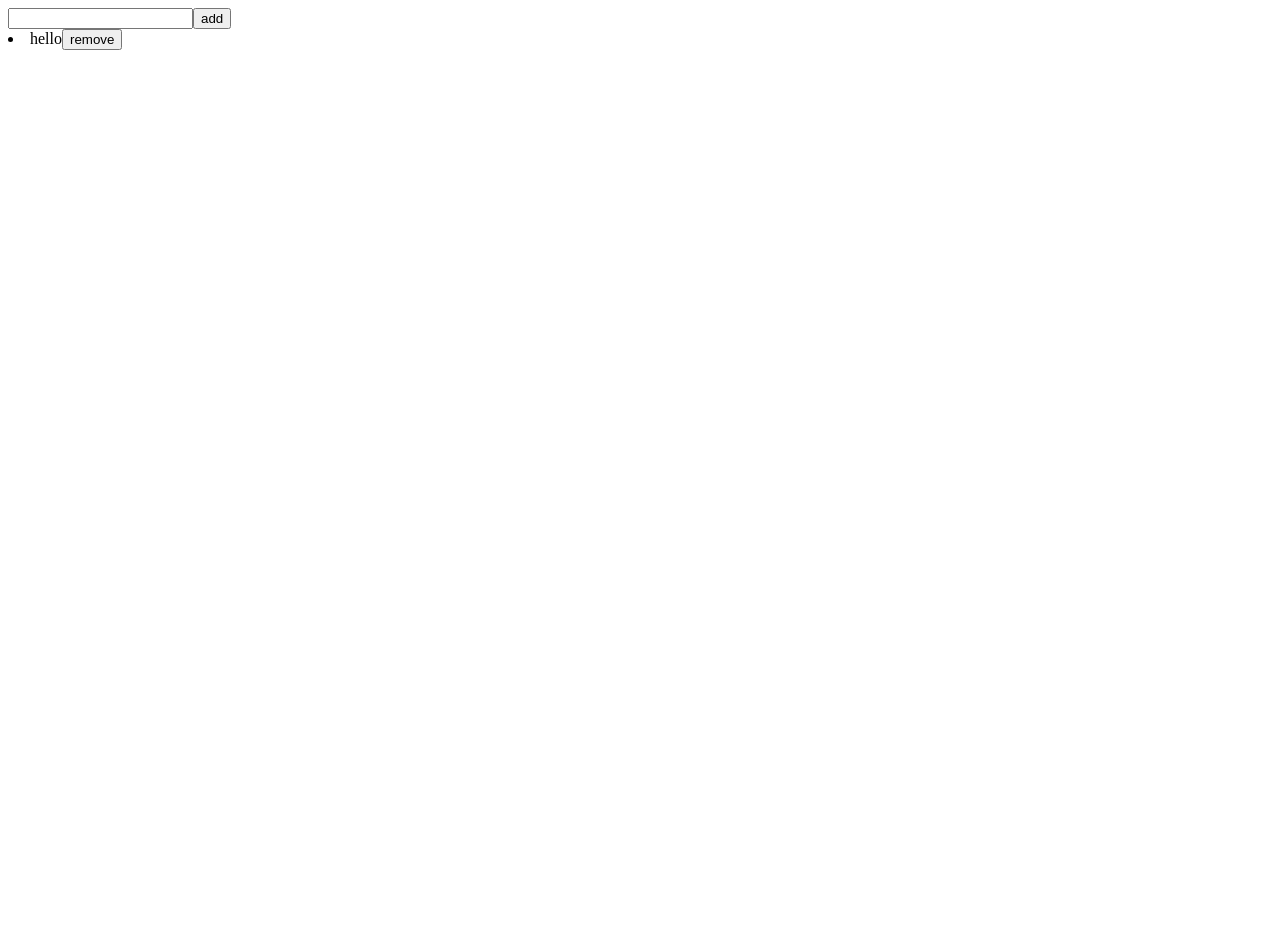
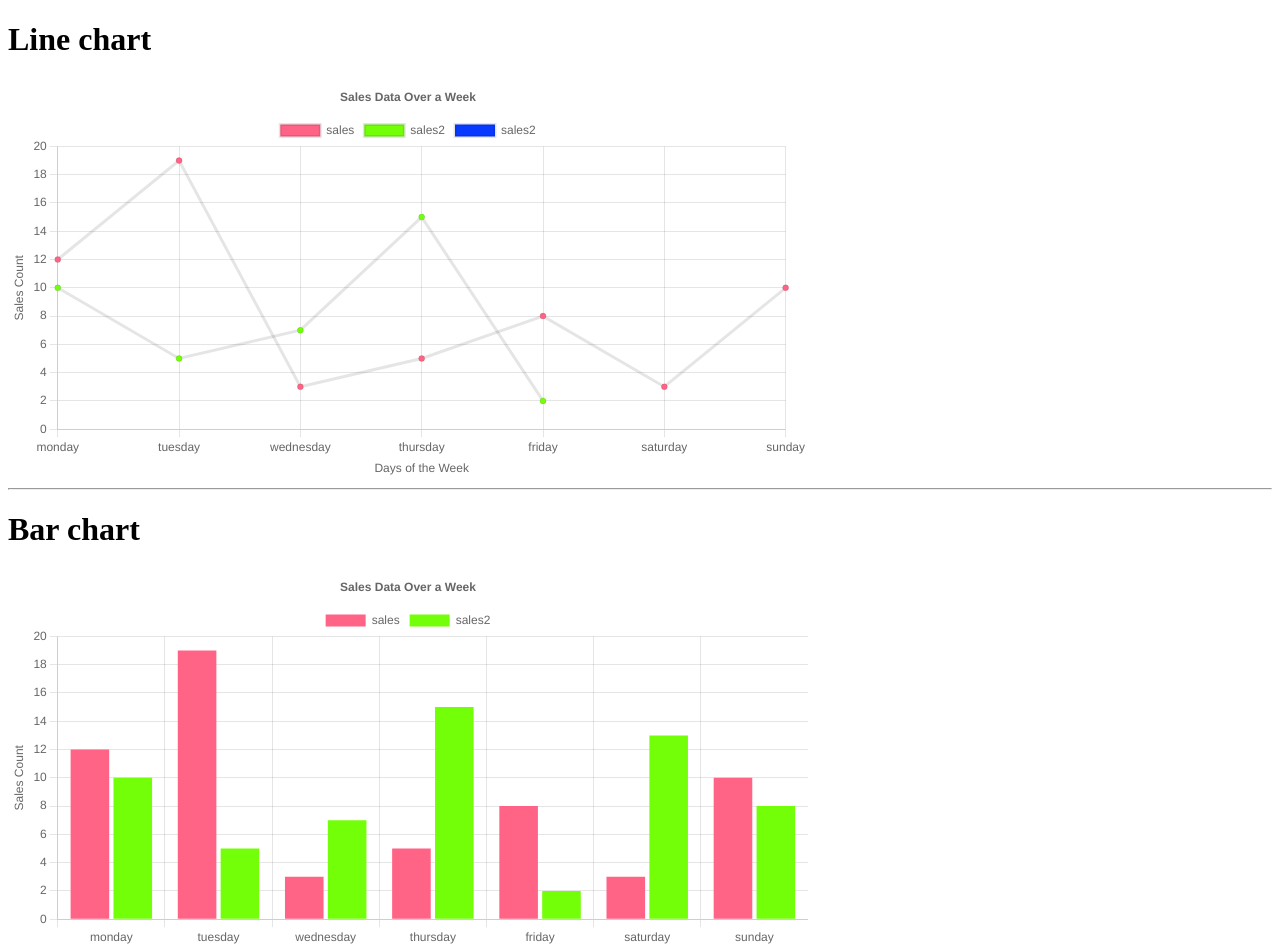
Before and after one commit to Yadnesh-Ranshevare/learn-react, a React app in the folder vite-project/: page / in a window 1280 px wide. Shown: the top 951 px of the page. Before the commit the page ends 800 px from the top, so only its background shows below. Built offline with nearby package versions, Linux system fonts and the light colour scheme; the HTML template or start-up script is replaced by a standard one.

Commit message:
add chartjs note

```diff
--- a/vite-project/package.json
+++ b/vite-project/package.json
@@ -11,7 +11,9 @@
   },
   "dependencies": {
     "@reduxjs/toolkit": "^2.4.0",
+    "chart.js": "^4.4.8",
     "react": "^18.3.1",
+    "react-chartjs-2": "^5.3.0",
     "react-dom": "^18.3.1",
     "react-redux": "^9.1.2",
     "react-router-dom": "^7.0.1"
--- /dev/null
+++ b/vite-project/src/chartJS/BarGraph.jsx
@@ -0,0 +1,94 @@
+import React from 'react'
+import {Bar} from 'react-chartjs-2'
+import {
+    Chart,
+    CategoryScale,
+    LinearScale,
+    Title,
+    Tooltip,
+    Legend,
+    BarElement
+} from 'chart.js'
+
+Chart.register(
+    CategoryScale,
+    LinearScale,
+    BarElement,
+    Title,
+    Tooltip,
+    Legend
+)
+
+export default function BarGraph() {
+
+    const options = {
+        responsive: true,
+
+        //optional
+        plugins: {
+            title: {
+                display: true,
+                text: 'Sales Data Over a Week'
+            },
+            tooltip: {
+                callbacks: {
+                    label: function(tooltipItem) {
+                        return `Sales: ${tooltipItem.raw}`;
+                    }
+                }
+            }
+        },
+
+        // to control the x and y axis in the chart(graph)
+        scales: {
+            x: {
+                title: {
+                    display: true,
+                    text: 'Days of the Week'
+                }
+            },
+            y: {
+                title: {
+                    display: true,
+                    text: 'Sales Count'
+                },
+                min: 0, // Set min value for better visualization
+                max: 20  // Set max value for better visualization
+            }
+        }
+    };
+
+
+    // data to show on chart
+    const data = {
+        labels:[
+            "monday",
+            "tuesday",
+            "wednesday",
+            "thursday",
+            "friday",
+            "saturday",
+            "sunday",
+        ],
+        datasets:[
+            {
+                label:"sales",
+                data:[12,19,3,5,8,3,10],
+                backgroundColor:"rgb(255, 99, 133)",
+            },
+            {
+                label:"sales2",
+                data:[10,5,7,15,2,13,8],
+                backgroundColor:"rgb(115, 255, 7)",
+            }
+
+        ]
+    }
+
+
+  return (
+    <div style={{ width: '70%', height: '400px' }}>
+        <Bar options={options} data={data}/>
+    </div>
+  )
+}
--- /dev/null
+++ b/vite-project/src/chartJS/LineGraph.jsx
@@ -0,0 +1,117 @@
+import React, { useEffect, useState } from 'react'
+import {Line} from 'react-chartjs-2'
+import {
+    Chart,
+    CategoryScale,
+    LinearScale,
+    PointElement,   // to display point on the chart
+    LineElement, // to make the lines onto the chart
+    Title,
+    Tooltip,
+    Legend
+} from 'chart.js'
+
+Chart.register(
+    CategoryScale,
+    LinearScale,
+    PointElement,
+    LineElement,
+    Title,
+    Tooltip,
+    Legend
+)
+
+
+// line chart component
+export default function LineChart() {
+
+    const [thirdDataSet, setThirdDataset] = useState([].fill(null))
+    const options = {
+        responsive: true,
+
+        //optional
+        plugins: {
+            title: {
+                display: true,
+                text: 'Sales Data Over a Week'
+            },
+            // tooltip: {
+            //     callbacks: {
+            //         label: function(tooltipItem) {
+            //             return `Sales: ${tooltipItem.raw}`;
+            //         }
+            //     }
+            // }
+        },
+
+        // to control the x and y axis in the chart(graph)
+        scales: {
+            x: {
+                title: {
+                    display: true,
+                    text: 'Days of the Week'
+                }
+            },
+            y: {
+                title: {
+                    display: true,
+                    text: 'Sales Count'
+                },
+                min: 0, // Set min value for better visualization
+                max: 20  // Set max value for better visualization
+            }
+        }
+    };
+
+
+    // data to show on chart
+    const data = {
+        labels:[
+            "monday",
+            "tuesday",
+            "wednesday",
+            "thursday",
+            "friday",
+            "saturday",
+            "sunday",
+        ],
+        datasets:[
+            {
+                label:"sales",
+                data:[12,19,3,5,8,3,10],
+                backgroundColor:"rgb(255, 99, 133)",
+                // tension: 0.4, // This will make the line curvy
+            },
+            {
+                label:"sales2",
+                data:[10,5,7,15,2],
+                backgroundColor:"rgb(115, 255, 7)",
+                // tension: 0.4, // This will make the line curvy
+            },
+            {
+                label:"sales2",
+                data:thirdDataSet,
+                backgroundColor:"rgb(7, 57, 255)",
+                // tension: 0.4, // This will make the line curvy
+            }
+
+        ]
+    }
+
+
+    // useEffect(() => {
+    //     const newDataset = [...thirdDataSet];
+    //     for (let i = 0; i < data?.labels?.length; i++) {
+    //         const value = prompt(`Enter a value for ${data.labels[i]}`);
+    //         newDataset[i] = Number(value); // Update the state with the new value
+    //     }
+    //     setThirdDataset(newDataset); // Update state
+    // },[])
+
+
+    return (
+        <div style={{ width: '70%', height: '400px' }}>
+            <Line options={options} data={data} />
+        </div>
+    )
+}
--- /dev/null
+++ b/vite-project/src/chartJS/PieChart.jsx
@@ -0,0 +1,95 @@
+import React from 'react'
+import { Chart, Tooltip, Legend, ArcElement } from 'chart.js'
+import { Pie } from 'react-chartjs-2'
+
+Chart.register(Tooltip, Legend, ArcElement)
+
+export default function PieChart() {
+
+
+    const options = {
+        responsive: true,
+
+        //optional
+        plugins: {
+            title: {
+                display: true,
+                text: 'votes for color'
+            },
+            legend: {
+                display: true,  // Hide the legend
+                position:'right',
+                labels: {
+                    padding: 50, // Adjust the space between legend items
+
+                    font: {
+                        size: 14, // Change font size if needed
+                    }
+                },
+                padding: 100, // Adjust space between legend and chart
+            },
+            // tooltip: {
+            //     callbacks: {
+            //         label: function(tooltipItem) {
+            //             return `Sales: ${tooltipItem.raw}`;
+            //         }
+            //     }
+            // }
+        },
+
+        // to control the x and y axis in the chart(graph)
+
+        // can add x and y axis scale property but pie chart doesn't need those attribute
+        // scales: {
+        //     x: {
+        //         title: {
+        //             display: true,
+        //             text: 'Days of the Week'
+        //         }
+        //     },
+        //     y: {
+        //         title: {
+        //             display: true,
+        //             text: 'Sales Count'
+        //         },
+        //         min: 0, // Set min value for better visualization
+        //         max: 20  // Set max value for better visualization
+        //     }
+        // }
+    };
+
+
+    const data = {
+        labels: ['Red', 'Blue', 'Yellow', 'Green', 'Purple', 'Orange'],
+        datasets: [
+          {
+            label: '# of Votes',
+            data: [12, 19, 3, 5, 2, 3],
+            backgroundColor: [
+              'rgba(255, 99, 132, 0.2)',
+              'rgba(54, 162, 235, 0.2)',
+              'rgba(255, 206, 86, 0.2)',
+              'rgba(75, 192, 192, 0.2)',
+              'rgba(153, 102, 255, 0.2)',
+              'rgba(255, 159, 64, 0.2)'
+            ],
+            borderColor: [
+              'rgba(255, 99, 132, 1)',
+              'rgba(54, 162, 235, 1)',
+              'rgba(255, 206, 86, 1)',
+              'rgba(75, 192, 192, 1)',
+              'rgba(153, 102, 255, 1)',
+              'rgba(255, 159, 64, 1)'
+            ],
+            hoverOffset: 10
+        }]
+    }
+  return (
+    <div style={{ width: '80%', height: '80%' }}>
+        <Pie
+        options={options}
+        data={data}
+        />
+    </div>
+  )
+}
--- /dev/null
+++ b/vite-project/src/chartJS/chart.jsx
@@ -0,0 +1,19 @@
+import React from 'react'
+import LineChart from './LineGraph'
+import BarGraph from './BarGraph'
+import PieChart from './PieChart'
+
+export default function ChartJs() {
+  return (
+    <>
+    <h1>Line chart</h1>
+     <LineChart/>
+     <hr />
+     <h1>Bar chart</h1>
+     <BarGraph/>
+     <hr />
+     <h1>Pie chart</h1>
+     <PieChart/>
+    </>
+  )
+}
--- a/vite-project/src/main.jsx
+++ b/vite-project/src/main.jsx
@@ -8,10 +8,11 @@ import { createRoot } from 'react-dom/client'
 //import Routes from './contexAPI/contextWiithRouter/routes'      //context API with router
 //import AdvanceContext from './contexAPI/advance/avanceContext'    //advance context
 //import TodoUsingContext from './contexAPI/todousingContext/TodoUsingContext'    //advance context (todo using context)
-import ReduxToolKit from './rdux/reduxToolKit'
+// import ReduxToolKit from './rdux/reduxToolKit'
+import ChartJs from './chartJS/chart'
 
 createRoot(document.getElementById('root')).render(
     <>
-    <ReduxToolKit/>
+    <ChartJs/>
     </>
 )
```
Also changed, not shown: 1 other file (tests, documents, lock files or other folders).
